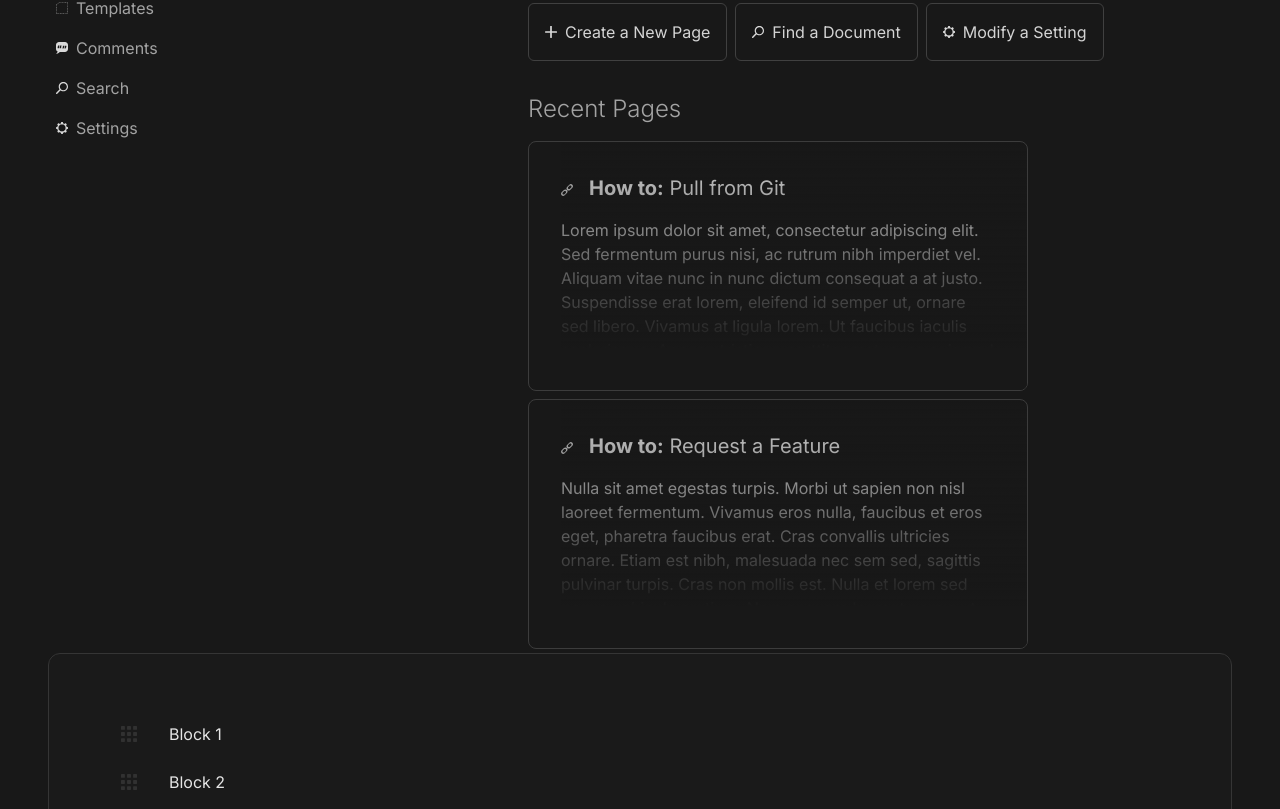
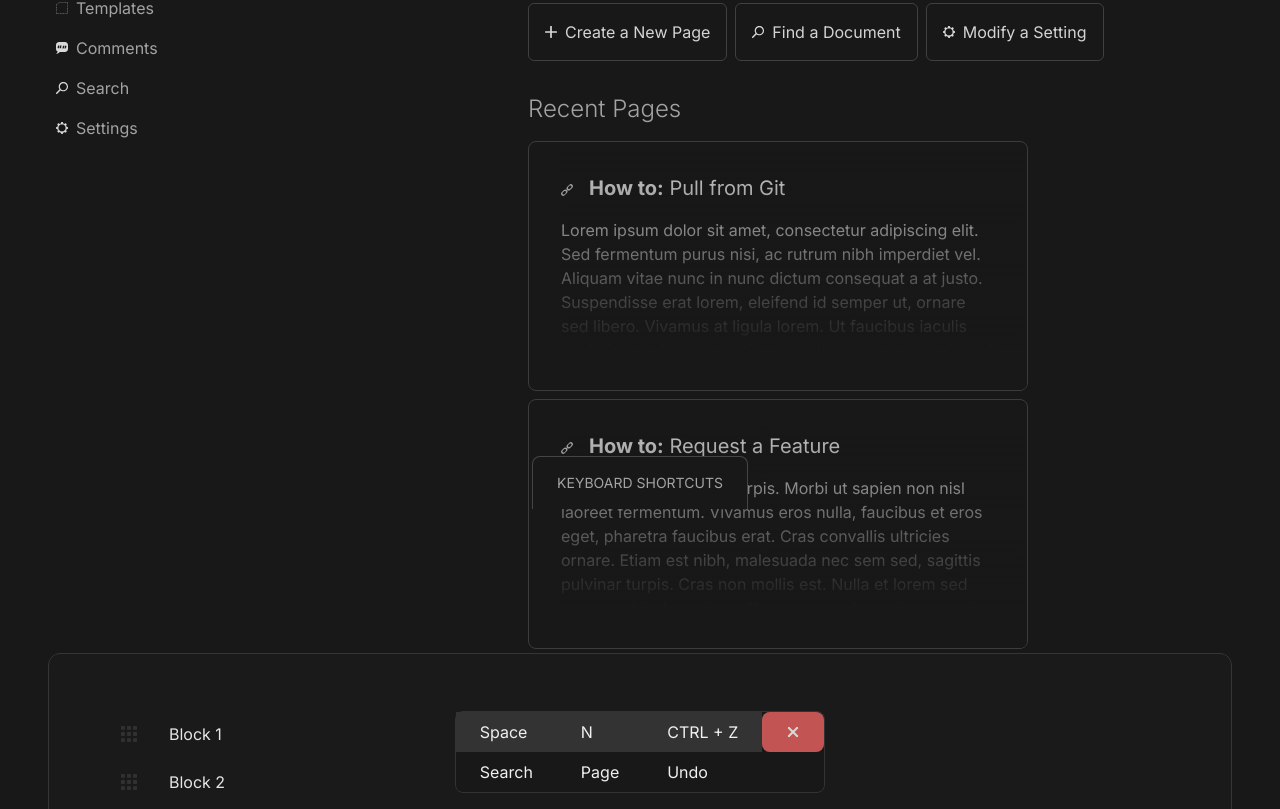
Before and after one commit to jacobthomasjohnson/suffice, a Next.js app: page / in a window 1280 px wide. Shown: the part 291-1100 px from the top of the page. Built offline with nearby package versions, Linux system fonts and the light colour scheme.

Commit message:
Search module, keyboard shortcuts, and add page can be toggled with keybinds.

```diff
--- a/app/api/data/navItems.js
+++ b/app/api/data/navItems.js
@@ -4,6 +4,7 @@ export const navItems = [
   { icon: "/icon-templates.svg", text: "Templates", href: "/templates" },
   { icon: "/icon-comments.svg", text: "Comments", href: "/comments" },
   { icon: "/icon-search.svg", text: "Search", href: "/search" },
+  { icon: "/icon-keyboard-s.svg", text: "Shortcuts", href: "/shortcuts" },
   { icon: "/icon-settings.svg", text: "Settings", href: "/settings" },
 ];
 
--- a/app/components/CreatePage.js
+++ b/app/components/CreatePage.js
@@ -1,16 +1,30 @@
 "use client";
-import { useEffect } from "react";
+
 import useStore from "../zustand/store";
 import MultiBlockEditor from "./editor/MultiBlockEditor.js";
+import useKeyPress from "./hooks/useKeyPress";
 
 export const CreatePage = () => {
   const createModalOpen = useStore((state) => state.createModalOpen);
+  const setCreateModalOpen = useStore((state) => state.setCreateModalOpen);
+  const searchOpen = useStore((state) => state.searchOpen);
+  const setActiveModule = useStore((state) => state.setActiveModule);
 
-  useEffect(() => {
-    if (createModalOpen) {
-      document.body.scrollTop = 0;
-    }
-  }, [createModalOpen]);
+  useKeyPress(
+    (e) => {
+      if (e.key === "Escape" && createModalOpen) {
+        e.preventDefault();
+        setCreateModalOpen(false);
+        setActiveModule(null);
+      }
+      if (e.key === "n" && !createModalOpen && !searchOpen) {
+        e.preventDefault();
+        setCreateModalOpen(true);
+        setActiveModule("createPage");
+      }
+    },
+    ["createPage", null]
+  ); // Only listen when createPage or nothing is active
 
   return (
     <div
--- a/app/components/HoverSearch.js
+++ b/app/components/HoverSearch.js
@@ -1,34 +1,79 @@
 "use client";
 
-import { useEffect } from "react";
+import { useRef, useEffect } from "react";
 import useStore from "../zustand/store";
+import useKeyPress from "./hooks/useKeyPress";
 
 export const HoverSearch = () => {
   const searchOpen = useStore((state) => state.searchOpen);
   const setSearchOpen = useStore((state) => state.setSearchOpen);
+  const setActiveModule = useStore((state) => state.setActiveModule);
+  const searchInput = useRef(null);
 
   useEffect(() => {
-            // const keyDowns = (e) => {
-            //       if(e.key === "Escape") {
-            //             setSearchOpen(false);
-            //       } else if(e.key === "Spacebar") {
-            //             setSearchOpen(true);
-            //       }
-            // }
-            // window.addEventListener('keydown', keyDowns);
-            // return window.removeEventListener(keyDowns);
-      }, [])
+    if (searchOpen) {
+      setActiveModule("search");
+      setTimeout(() => searchInput.current?.focus(), 50); // Ensure input gets focus
+    } else {
+      setActiveModule(null);
+      searchInput.current?.blur(); // Unfocus input when closing search
+      setTimeout(() => {
+        if (searchInput.current) searchInput.current.value = ""; // Now clearing works properly
+      }, 10); // Delay clearing slightly to ensure state update
+    }
+  }, [searchOpen]);
+
+  // Global keypress handler
+  useKeyPress(
+    (e) => {
+      if (e.key === "Escape" && searchOpen) {
+        e.preventDefault();
+        setSearchOpen(false);
+        setActiveModule(null);
+      }
+
+      if (
+        e.key === " " &&
+        !searchOpen &&
+        e.target.tagName.toLowerCase() !== "input"
+      ) {
+        e.preventDefault(); // Prevent scrolling
+        setSearchOpen(true);
+        setActiveModule("search");
+        setTimeout(() => searchInput.current?.focus(), 50); // Ensure input gets focus
+      }
+    },
+    ["search"]
+  );
 
   return (
-            <div className={`w-full h-full fixed top-0 left-0 z-50 ${searchOpen ? 'opacity-100 pointer-events-auto' : 'opacity-0 pointer-events-none'}`}>
-                  <div className="fixed z-40 top-0 left-0 right-0 bottom-0 bg-[#11111150] backdrop-blur-sm"></div>
+    <div
+      className={`w-full h-full backdrop-blur-sm  fixed transition-all duration-200 top-0 left-0 z-50 ${
+        searchOpen
+          ? "opacity-100 pointer-events-auto"
+          : "opacity-0 pointer-events-none"
+      }`}
+    >
+      <div className="fixed z-40 top-0 left-0 right-0 bottom-0 bg-[rgba(0,0,0,0.5)]"></div>
       <div className="fixed top-1/4 z-50 w-full flex items-center justify-center">
         <div className="w-4/5">
-                              <input type="text" className="w-full h-full text-2xl rounded-2xl p-8 bg-[rgba(255,255,255,0.1)] backdrop-blur-xl focus:outline-none" placeholder="What are you looking for?" />
+          <input
+            ref={searchInput}
+            type="text"
+            className="w-full h-full text-2xl rounded-2xl p-10 bg-[rgb(19,19,19)] border-2 border-[rgb(33,33,33)] focus:outline-none shadow-lg"
+            placeholder="What are you looking for?"
+            onKeyDown={(e) => {
+              if (e.key === "Escape") {
+                e.preventDefault();
+                setSearchOpen(false);
+                setActiveModule(null);
+              }
+            }}
+          />
         </div>
       </div>
     </div>
-      )
-}
+  );
+};
 
 export default HoverSearch;
--- /dev/null
+++ b/app/components/KeyBinds.js
@@ -0,0 +1,64 @@
+"use client";
+
+import useStore from "../zustand/store";
+import Image from "next/image";
+
+export const KeyBinds = () => {
+  const keyBindsOpen = useStore((state) => state.keyBindsOpen);
+  const setKeyBindsOpen = useStore((state) => state.setKeyBindsOpen);
+
+  const toggleKeyBinds = () => {
+    setKeyBindsOpen(!keyBindsOpen);
+  }
+
+  return (
+    <>
+      <div className="fixed bottom-0 left-0 w-full flex items-center justify-center z-50 ">
+        <div
+          className={`rounded-t-lg text-sm p-4 transition-all duration-75 text-neutral-400 px-6 bg-background text-center border border-b-0 border-[#454545] hover:py-6 hover:cursor-pointer ${
+            keyBindsOpen ? "translate-y-[300px]" : "translate-y-0"
+          }`}
+          onClick={toggleKeyBinds}
+        >
+          KEYBOARD SHORTCUTS
+        </div>
+      </div>
+
+      <div className="fixed bottom-0 left-0 w-full flex items-center justify-center z-50 pointer-events-none">
+        <div
+          className={`rounded-lg pointer-events-none select-none transition-all duration-500 border border-[#333333] bg-background mb-4 ${
+            keyBindsOpen ? "translate-y-0 pointer-events-auto" : "translate-y-[300px]"
+          }`}
+        >
+          <table className="table-keybinds overflow-hidden">
+            <thead>
+              <tr>
+                <td>Space</td>
+                <td>N</td>
+                <td>CTRL + Z</td>
+                <td className="bg-[#c25454] hover:cursor-pointer rounded-lg" onClick={toggleKeyBinds}>
+                  <Image
+                    src="/icon-add.svg"
+                    className="rotate-45"
+                    alt="Close Keybinds"
+                    width={14}
+                    height={14}
+                  />
+                </td>
+              </tr>
+            </thead>
+            <tbody>
+              <tr>
+                <td>Search</td>
+                <td>Page</td>
+                <td>Undo</td>
+              </tr>
+            </tbody>
+          </table>
+        </div>
+      </div>
+    </>
+  );
+};
+
+export default KeyBinds;
--- /dev/null
+++ b/app/components/hooks/useKeyPress.js
@@ -0,0 +1,34 @@
+"use client";
+
+import { useEffect } from "react";
+import useStore from "@/app/zustand/store";
+
+const useKeyPress = (callback, allowedModules = []) => {
+  const activeModule = useStore((state) => state.activeModule);
+
+  useEffect(() => {
+    const handleKeyDown = (event) => {
+      // Prevent keybinding when typing in an input or textarea
+      if (["input", "textarea"].includes(event.target.tagName.toLowerCase()))
+        return;
+
+      // Allow Escape to always work regardless of activeModule
+      if (event.key === "Escape") {
+        callback(event);
+        return;
+      }
+
+      // Only execute callback if activeModule is in the allowed list
+      if (!activeModule || allowedModules.includes(activeModule)) {
+        callback(event);
+      }
+    };
+
+    window.addEventListener("keydown", handleKeyDown);
+    return () => {
+      window.removeEventListener("keydown", handleKeyDown);
+    };
+  }, [callback, activeModule]);
+};
+
+export default useKeyPress;
--- a/app/globals.css
+++ b/app/globals.css
@@ -253,3 +253,19 @@ body,
 .comments-table td:nth-child(3) {
   @apply w-1/6;
 }
+
+.table-keybinds {
+
+}
+
+.table-keybinds thead {
+  @apply bg-[#333333] rounded-lg;
+}
+
+.table-keybinds td {
+  @apply px-6 py-2;
+}
+
+.table-keybinds td {
+  text-align: left;
+}
--- a/app/layout.js
+++ b/app/layout.js
@@ -6,6 +6,7 @@ import CreatePage from "./components/CreatePage";
 import useStore from "./zustand/store";
 import { useEffect } from "react";
 import HoverSearch from "./components/HoverSearch";
+import KeyBinds from "./components/KeyBinds";
 
 export default function RootLayout({ children }) {
   const createModalOpen = useStore((state) => state.createModalOpen);
@@ -35,12 +36,14 @@ export default function RootLayout({ children }) {
         {/* Modal overlay */}
         <div
           className={`fixed z-20 transition-all duration-200 top-0 left-0 right-0 bottom-0 pointer-events-none ${createModalOpen
-            ? "backdrop-blur-sm bg-[rgba(0,0,0,0.8)]"
+            ? "backdrop-blur-sm bg-[rgba(0,0,0,0.5)]"
             : "backdrop-blur-0"
             }`}
         ></div>
+
         <CreatePage />
         <HoverSearch />
+        <KeyBinds />
 
         <header className="navbar p-14 flex justify-between items-center">
           <div className="logo">
--- a/app/zustand/store.js
+++ b/app/zustand/store.js
@@ -7,6 +7,10 @@ const useStore = create((set, get) => ({
     setCreateModalOpen: (open) => set({ createModalOpen: open }),
     searchOpen: false,
     setSearchOpen: (open) => set({ searchOpen: open }),
+    keyBindsOpen: false,
+    setKeyBindsOpen: (open) => set({ keyBindsOpen: open }),
+    activeModule: null,
+    setActiveModule: (module) => set({ activeModule: module }),
 }));
 
 export default useStore;
```
Lines whose indentation alone changed are shown as unchanged.
